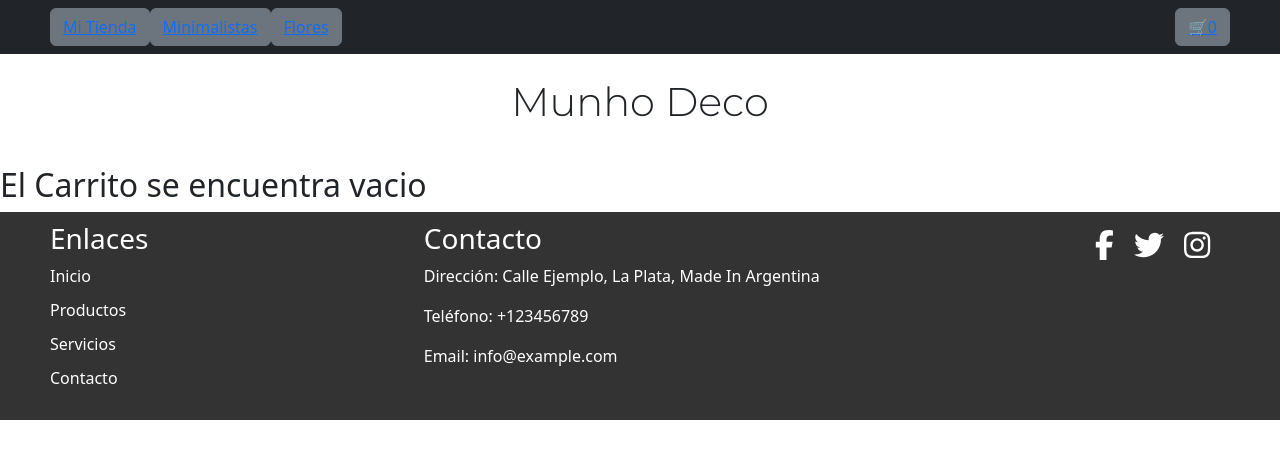
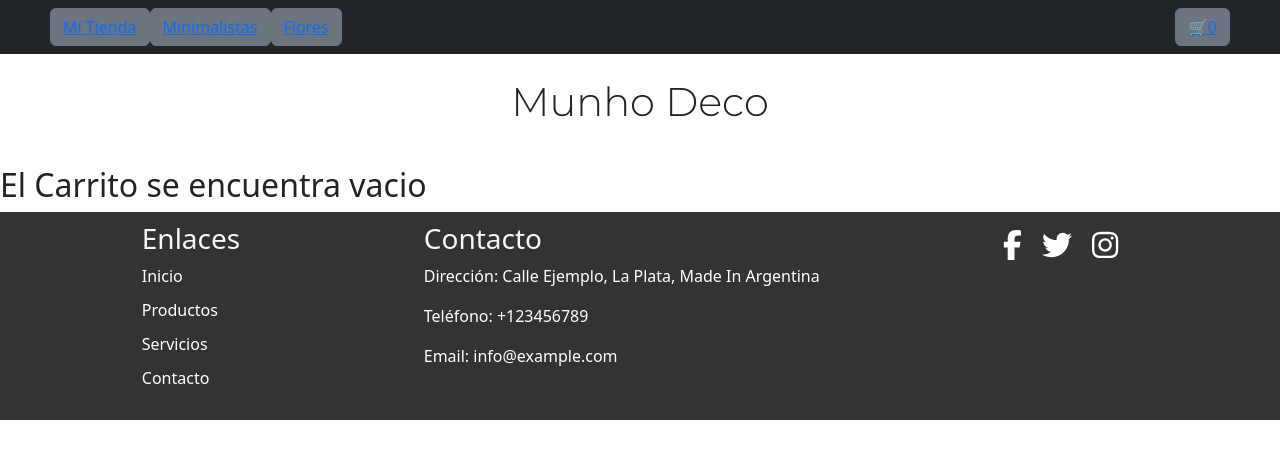
Before and after one commit to AdrielJoshua22/react, a React (Vite) app in the folder clase2/ecomerse/: page /cart in a window 1280 px wide. Shown: the top 458 px of the page. Built offline with nearby package versions, Linux system fonts and the light colour scheme; the HTML template or start-up script is replaced by a standard one.

Commit message:
listo para corregir

```diff
--- a/clase2/ecomerse/src/components/Footer/Footer.css
+++ b/clase2/ecomerse/src/components/Footer/Footer.css
@@ -13,7 +13,7 @@
   .footer-content {
     display: flex;
     flex-wrap: wrap;
-    justify-content: space-between;
+    justify-content: space-around;
   }
 
   .footer-column {
@@ -23,7 +23,7 @@
   }
 
   .footer-column h3 {
-    color: #fff;
+    color: #fcf3f3;
   }
 
   .footer-column ul {
@@ -52,5 +52,5 @@
   }
 
   .social-icons a:hover {
-    color: #ccc;
+    color: #1e3fd3;
   }
```
